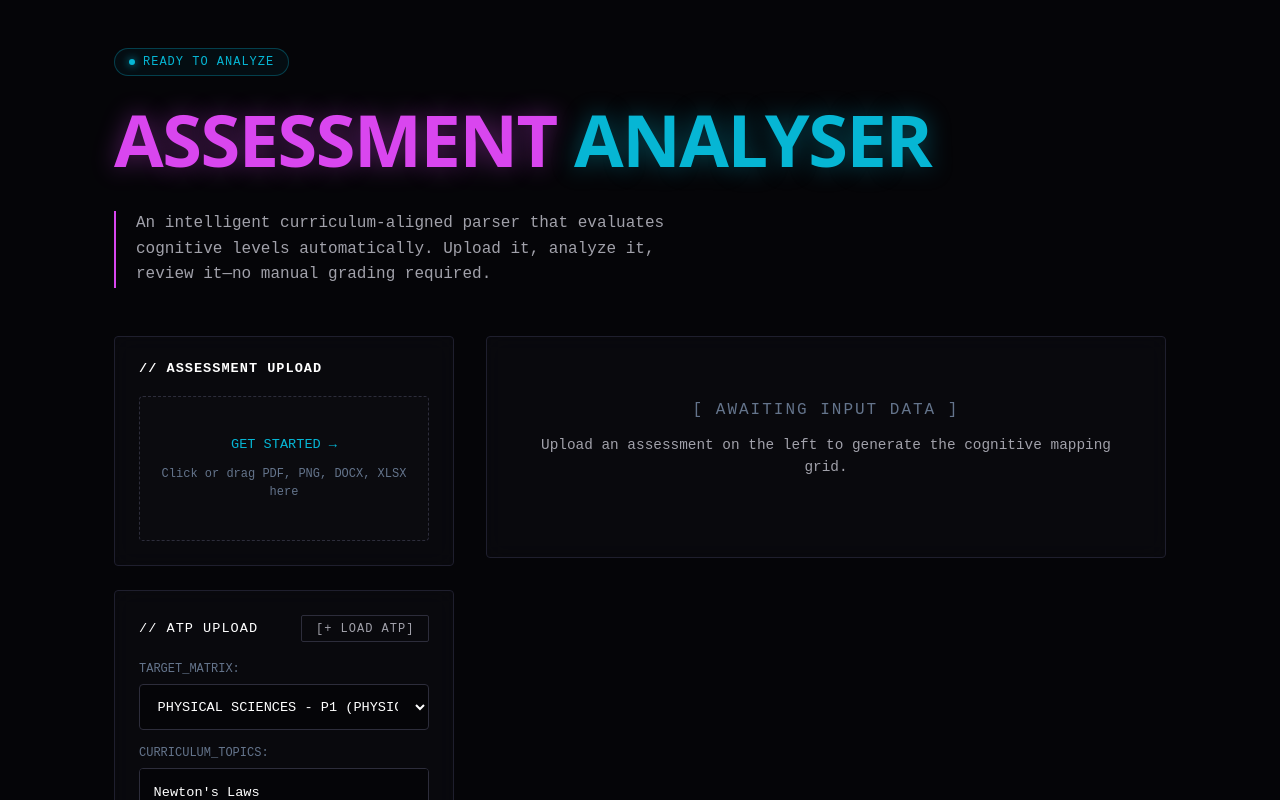
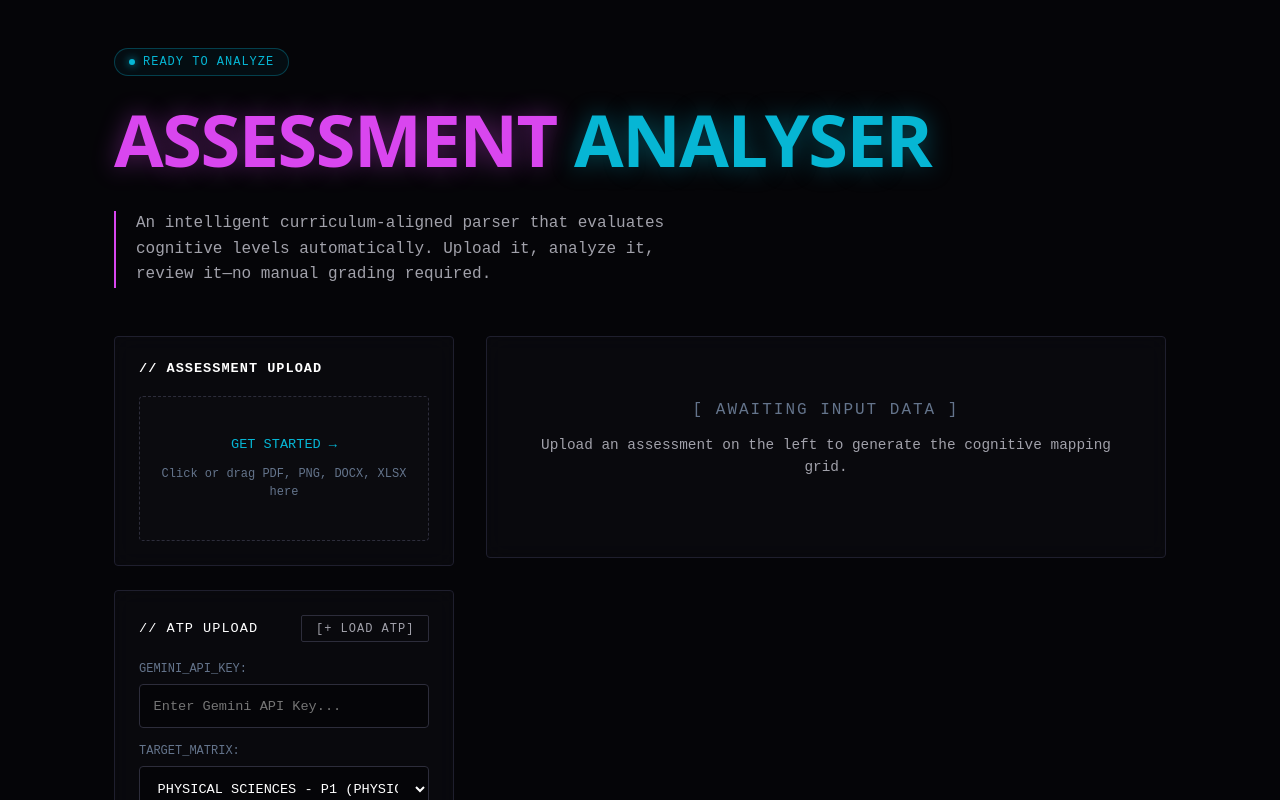
Before and after one commit to darkdwigt/assessment-analysis, a Next.js app: page / in a window 1280 px wide. Shown: the top 800 px of the page. Built offline with nearby package versions, Linux system fonts and the light colour scheme.

Commit message:
Update index.jsx

```diff
--- a/pages/index.jsx
+++ b/pages/index.jsx
@@ -15,6 +15,7 @@ export default function App() {
   const [statusMsg, setStatusMsg] = useState("");
   const [isDragging, setIsDragging] = useState(false);
   const [paperType, setPaperType] = useState('physics');
+  const [userApiKey, setUserApiKey] = useState("");
 
   // Filtering state
   const [selectedTopics, setSelectedTopics] = useState([]);
@@ -213,6 +214,11 @@ export default function App() {
   const delay = (ms) => new Promise(res => setTimeout(res, ms));
 
   const analyzePaper = async () => {
+    if (!userApiKey && !apiKey) {
+      setErrorMsg("ERROR: Missing API Key. Please provide a Gemini API Key in the settings panel.");
+      return;
+    }
+
     if (images.length === 0 && texts.length === 0) {
       setErrorMsg("ERROR: Upload a paper or document first.");
       return;
@@ -293,11 +299,12 @@ export default function App() {
     const maxRetries = 5;
     const delays = [1000, 2000, 4000, 8000, 16000];
     let success = false;
+    const activeKey = userApiKey || apiKey;
 
     while (attempt < maxRetries && !success) {
       try {
         const response = await fetch(
-          `https://generativelanguage.googleapis.com/v1beta/models/gemini-2.5-flash-preview-09-2025:generateContent?key=${apiKey}`,
+          `https://generativelanguage.googleapis.com/v1beta/models/gemini-2.5-flash-preview-09-2025:generateContent?key=${activeKey}`,
           {
             method: 'POST',
             headers: { 'Content-Type': 'application/json' },
@@ -787,6 +794,17 @@ export default function App() {
               </div>
 
               <label style={{ display: 'block', fontSize: '0.75rem', color: '#64748b', marginBottom: '0.5rem' }}>
+                GEMINI_API_KEY:
+              </label>
+              <input
+                type="password"
+                className="cyber-input"
+                value={userApiKey}
+                onChange={(e) => setUserApiKey(e.target.value)}
+                placeholder="Enter Gemini API Key..."
+              />
+
+              <label style={{ display: 'block', fontSize: '0.75rem', color: '#64748b', marginBottom: '0.5rem' }}>
                 TARGET_MATRIX:
               </label>
               <select
```
